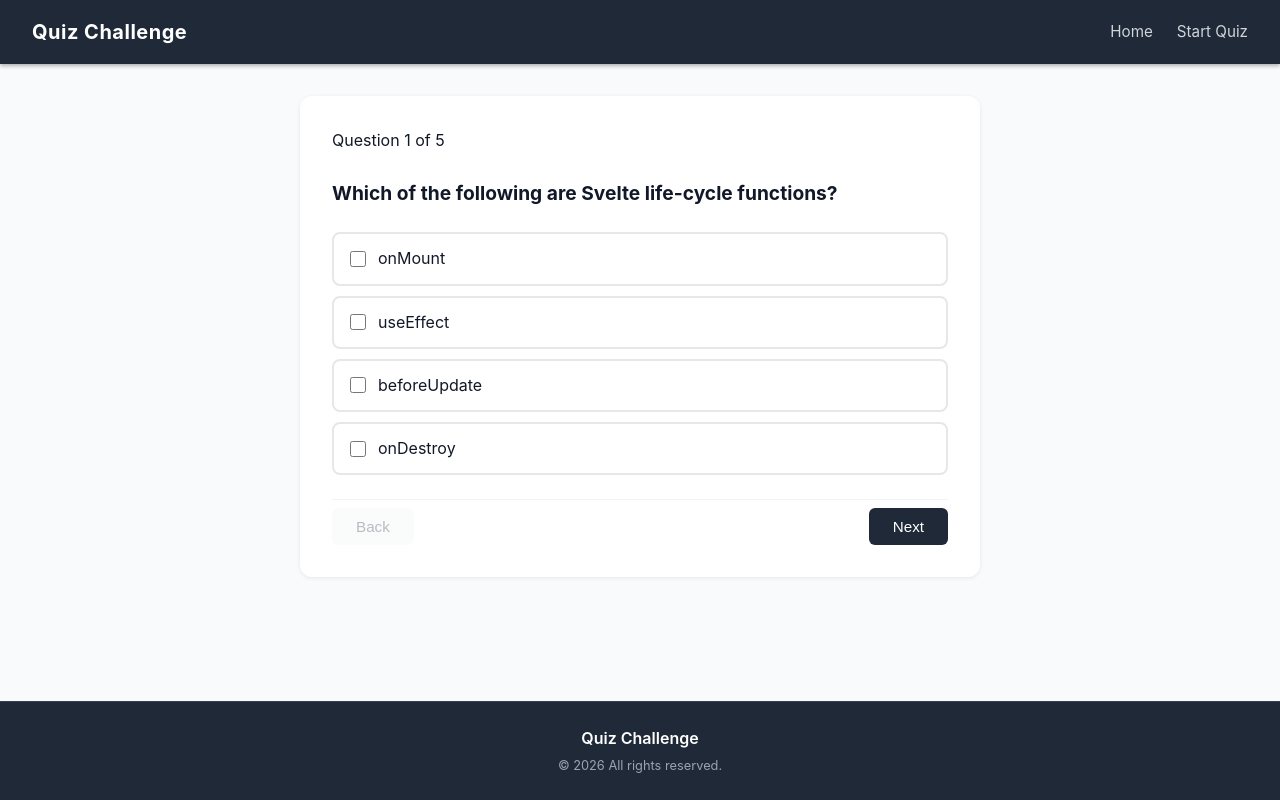
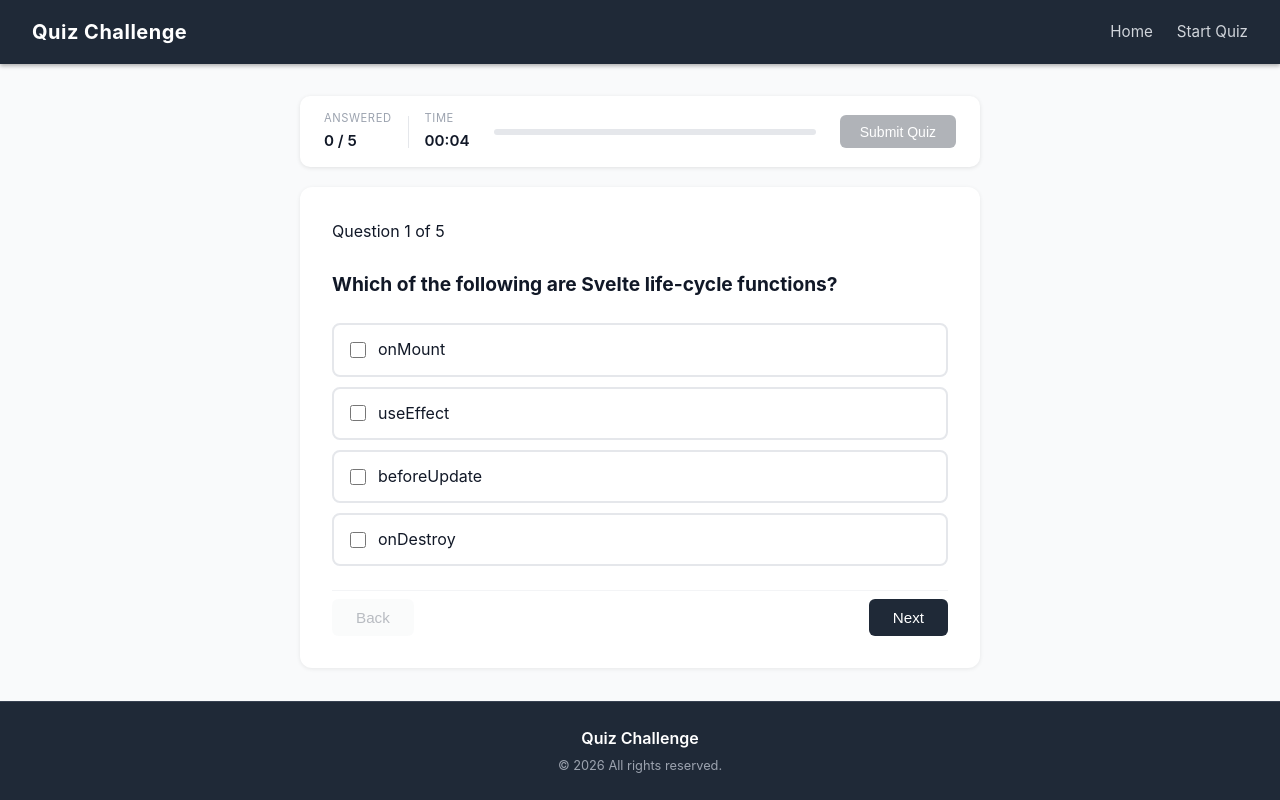
Before and after one commit to ranjanrai12/svelte-five-quiz-app, a SvelteKit app: page /quiz in a window 1280 px wide. Built offline with nearby package versions, Linux system fonts and the light colour scheme.

Commit message:
progressbar component is added

```diff
--- /dev/null
+++ b/src/lib/components/quiz/ProgressBarReport.svelte
@@ -0,0 +1,131 @@
+<script lang="ts">
+	interface Props {
+		total: number;
+		answered: number;
+		elapsed: number;
+		allAnswered: boolean;
+		onsubmit: () => void;
+	}
+
+	const { total, answered, elapsed, allAnswered, onsubmit }: Props = $props();
+
+	function formatTime(seconds: number): string {
+		const m = String(Math.floor(seconds / 60)).padStart(2, "0");
+		const s = String(seconds % 60).padStart(2, "0");
+		return `${m}:${s}`;
+	}
+
+	const progress = $derived(
+		total > 0 ? Math.round((answered / total) * 100) : 0,
+	);
+</script>
+
+<div class="status-bar">
+	<div class="stats">
+		<div class="stat-item">
+			<span class="stat-label">Answered</span>
+			<span class="stat-value">{answered} / {total}</span>
+		</div>
+		<div class="divider"></div>
+		<div class="stat-item">
+			<span class="stat-label">Time</span>
+			<span class="stat-value timer">{formatTime(elapsed)}</span>
+		</div>
+	</div>
+
+	<div class="progress-wrap">
+		<div class="progress-bar">
+			<div class="progress-fill" style="width: {progress}%"></div>
+		</div>
+	</div>
+
+	<button onclick={onsubmit} disabled={!allAnswered}>Submit Quiz</button>
+</div>
+
+<style>
+	.status-bar {
+		display: flex;
+		align-items: center;
+		justify-content: space-between;
+		gap: 1.5rem;
+		padding: 0.85rem 1.5rem;
+		background: white;
+		border-radius: 10px;
+		box-shadow: 0 1px 4px rgba(0, 0, 0, 0.1);
+
+		.stats {
+			display: flex;
+			align-items: center;
+			gap: 1rem;
+		}
+
+		.stat-item {
+			display: flex;
+			flex-direction: column;
+			gap: 0.1rem;
+
+			.stat-label {
+				font-size: 0.7rem;
+				color: #9ca3af;
+				text-transform: uppercase;
+				letter-spacing: 0.05em;
+			}
+
+			.stat-value {
+				font-size: 0.95rem;
+				font-weight: 600;
+				color: #111827;
+			}
+
+			&.timer {
+				font-variant-numeric: tabular-nums;
+			}
+		}
+
+		.divider {
+			width: 1px;
+			height: 2rem;
+			background: #e5e7eb;
+		}
+
+		.progress-wrap {
+			flex: 1;
+
+			.progress-bar {
+				height: 6px;
+				background: #e5e7eb;
+				border-radius: 99px;
+				overflow: hidden;
+
+				.progress-fill {
+					height: 100%;
+					background: #1f2937;
+					border-radius: 99px;
+					transition: width 0.3s ease;
+				}
+			}
+		}
+
+		button {
+			padding: 0.55rem 1.25rem;
+			border: none;
+			border-radius: 6px;
+			background: #1f2937;
+			color: white;
+			font-size: 0.875rem;
+			font-weight: 500;
+			cursor: pointer;
+			white-space: nowrap;
+			transition: background 0.2s;
+
+			&:hover:not(:disabled) {
+				background: #374151;
+			}
+
+			&:disabled {
+				opacity: 0.35;
+				cursor: not-allowed;
+			}
+		}
+	}
+</style>
--- a/src/lib/state/quiz.svelte.ts
+++ b/src/lib/state/quiz.svelte.ts
@@ -66,7 +66,7 @@ class QuizState {
     }
 
     private stopTimer() {
-        if(this.quizIntervalId !== null) {
+        if (this.quizIntervalId !== null) {
             clearInterval(this.quizIntervalId);
             this.quizIntervalId = null;
         }
--- a/src/routes/quiz/+page.svelte
+++ b/src/routes/quiz/+page.svelte
@@ -2,8 +2,11 @@
     import { onMount } from "svelte";
     import QuestionInput from "$lib/components/quiz/QuestionInput.svelte";
     import { quiz } from "$lib/state/quiz.svelte";
+    import ProgressBarReport from "$lib/components/quiz/ProgressBarReport.svelte";
 
     const currentQuestion = $derived(quiz.allQuestions[quiz.currentIndex]);
+    const givenAnsweredCount = $derived(quiz.answers.size);
+    const allAnswered = $derived(quiz.allQuestions.length === quiz.answers.size);
 
     const textValue = $derived.by(() => {
         const saved = quiz.getAnswer(currentQuestion.id);
@@ -43,7 +46,7 @@
     }
 
     function handleSubmit() {
-        console.log("handle submit");
+        quiz.submitQuiz();
     }
 </script>
 
@@ -51,6 +54,13 @@
     <div class="status">Loading.....</div>
 {:else if currentQuestion}
     <div class="quiz-wrapper">
+        <ProgressBarReport
+            total={quiz.allQuestions.length}
+            answered={givenAnsweredCount}
+            elapsed = {quiz.timeElapsed}
+            {allAnswered}
+            onsubmit = {handleSubmit}
+        />
         <section class="quiz">
             <p class="progress">
                 Question {quiz.currentIndex + 1} of {quiz.allQuestions.length}
```
